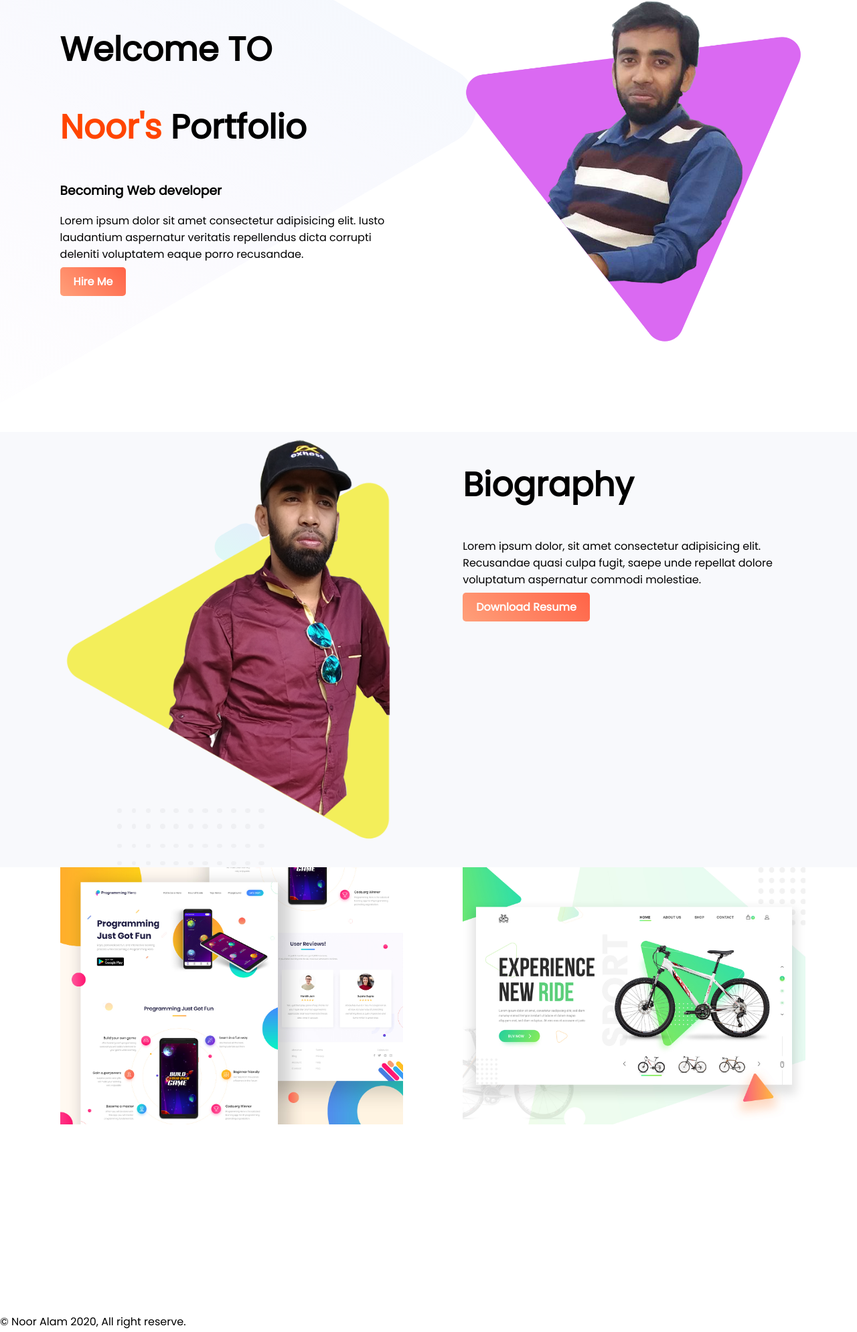
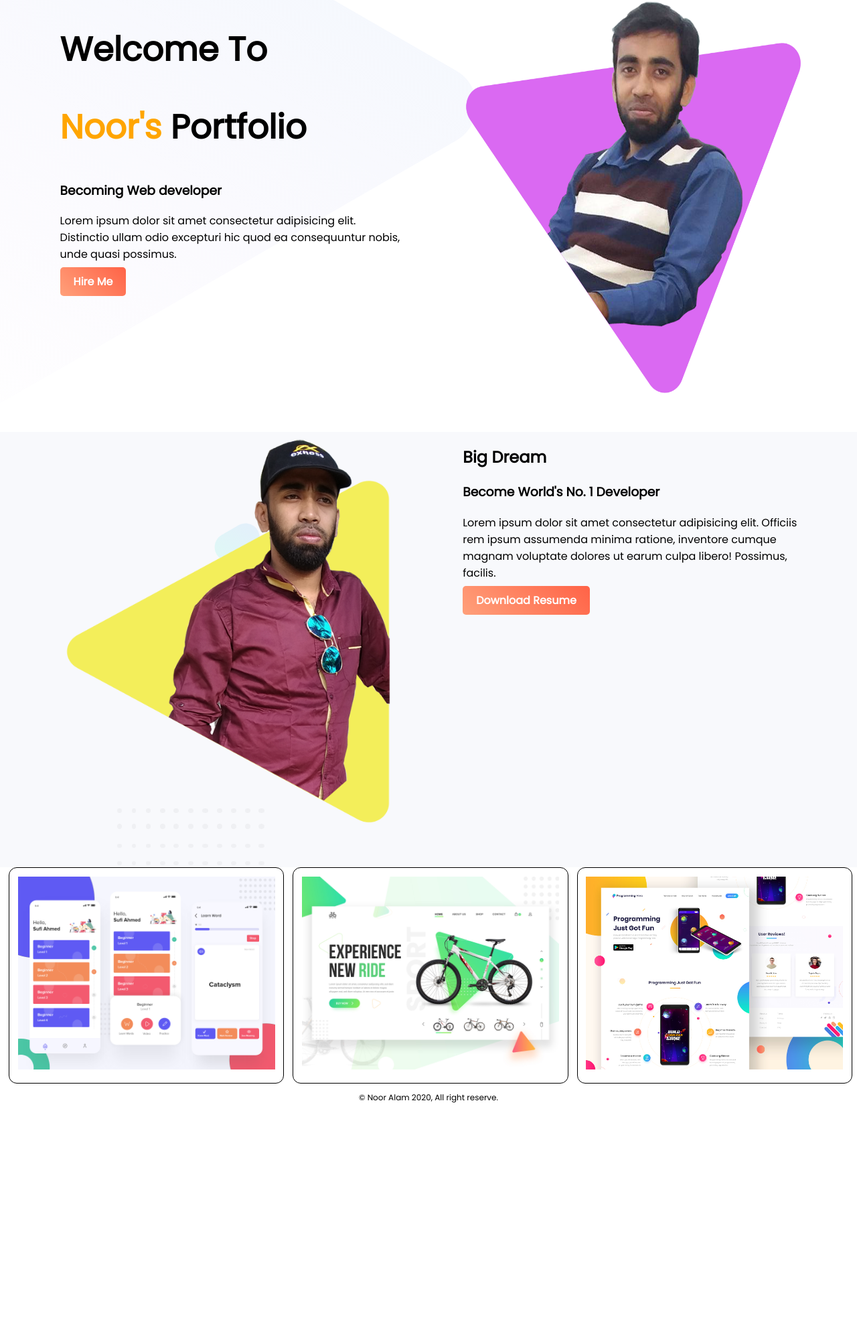
Before and after one commit to nakphero/personal-website, a plain HTML site: page index.html in a window 1280 px wide. Shown: the part 5-1994 px from the top of the page at 67% size. After the commit the page ends 1665 px from the top, so only its background shows below. Drawn offline with Linux system fonts and the light colour scheme.

Commit message:
progress of personal website

```diff
--- a/index.html
+++ b/index.html
@@ -3,40 +3,46 @@
 <head>
     <meta charset="UTF-8">
     <meta name="viewport" content="width=device-width, initial-scale=1.0">
-    <title>Noor ALam Web Developer</title>
+    <title>Welcome to my Portfolio</title>
     <link href="https://fonts.googleapis.com/css2?family=Poppins:wght@100;400&display=swap" rel="stylesheet">
     <link rel="stylesheet" href="style.css">
 </head>
 <body>
-    <section class="header-image">
+   <section class="top-banner">
     <div class="half-width">
-            <h1>Welcome TO</h1>
-            <h1> <span class="highlight">Noor's</span> Portfolio</h1>
+        <h1>Welcome To </h1>
+        <h1> <span class="name-highlight">Noor's</span> Portfolio</h1>
         <h3>Becoming Web developer</h3>
-            <p>Lorem ipsum dolor sit amet consectetur adipisicing elit. Iusto laudantium aspernatur veritatis repellendus dicta corrupti deleniti voluptatem eaque porro recusandae.</p>
+        <p>Lorem ipsum dolor sit amet consectetur adipisicing elit. Distinctio ullam odio excepturi hic quod ea consequuntur nobis, unde quasi possimus.</p>
         <a class="link-button" target="_blank" href="#">Hire Me</a>
     </div>
     <div class="half-width">
-            <img src="images/Profile1.png" alt="Noor alam">
+        <img src="images/Profile1.png" alt="">
     </div>
    </section>
-    <section class="biography-image">
+   <section class="dream-area">
        <div class="half-width">
-            <img src="images/Profile2.png" alt="Noor alam">
+           <img src="images/Profile2.png" alt="">
        </div>
        <div class="half-width">
-            <h1>Biography</h1>
-            <p>Lorem ipsum dolor, sit amet consectetur adipisicing elit. Recusandae quasi culpa fugit, saepe unde repellat dolore voluptatum aspernatur commodi molestiae.</p>
+           <h2>Big Dream</h2>
+           <h3>Become World's No. 1 Developer</h3>
+           <p>Lorem ipsum dolor sit amet consectetur adipisicing elit. Officiis rem ipsum assumenda minima ratione, inventore cumque magnam voluptate dolores ut earum culpa libero! Possimus, facilis.</p>
            <a class="link-button" target="_blank" href="#">Download Resume</a>
        </div>
    </section>
-    <section>
-        <div class="sample">
-            <img src="images/work-3.jpg" alt="">
+    <div class="row">
+        <div class="column">
+            <img src="images/work-1.png" alt="" style="width: 100%">
         </div>
-        <div class="sample"><img src="images/work-2.jpg" alt=""></div>
-    </section>
-    <footer>
+        <div class="column">
+            <img src="images/work-2.jpg" alt="" style="width: 100%">
+        </div>
+        <div class="column">
+            <img src="images/work-3.jpg" alt="" style="width:100%">
+        </div>
+    </div>
+   <footer class="image">
        <p>© Noor Alam 2020, All right reserve.</p>
    </footer>
 </body>
--- a/style.css
+++ b/style.css
@@ -3,8 +3,8 @@ body{
     margin: 0;
     background-repeat: no-repeat;
    }
-.highlight{
-    color:orangered;
+   .name-highlight{
+       color: orange;
    }
    h1{
        font-size: 50px;
@@ -17,14 +17,19 @@ h1{
    }
    .half-width img{
        width: 100%;
+       height: 600px;
    }
-.header-image{
+   .top-banner{
        background-image: url("images/header-bg.png");
        background-repeat: no-repeat;
    }
    section{
        height: 500px;
        padding-bottom: 150px;
+   }
+   .dream-area{
+       background-image: url("images/biography-bg.png");
+       background-repeat: no-repeat;
    }
    .link-button{
        text-decoration: none;
@@ -34,21 +39,28 @@ section{
        color: white;
        font-weight: 700;
    }
-.biography-image{
-    background-image: url("images/biography-bg.png");
-    background-repeat: no-repeat;
+   .column{
+       float: left;
+       width: 30%;
+       padding: 1%;
+       margin-left: 1%;
+       border: 1px solid black;
+       border-radius: 12px;
    }
-.sample{
-    width: 40%;
-    margin-left: 5%;
-    padding-left: 2%;
-    float: left;
-}
-.sample img{
-    width: 100%;
-}
+   .row::after{
+       content: "";
+       clear:both;
+       display: table;
    }
    footer p{
        text-align: center;
        font-size: 12px;
        }
+   .image{
+       background-image: url(images/footer-bg.png);
+       background-repeat: no-repeat;
+   }
+   footer p{
+   text-align: center;
+   font-size: 12px;
+   }
```
Lines whose indentation alone changed are shown as unchanged.
